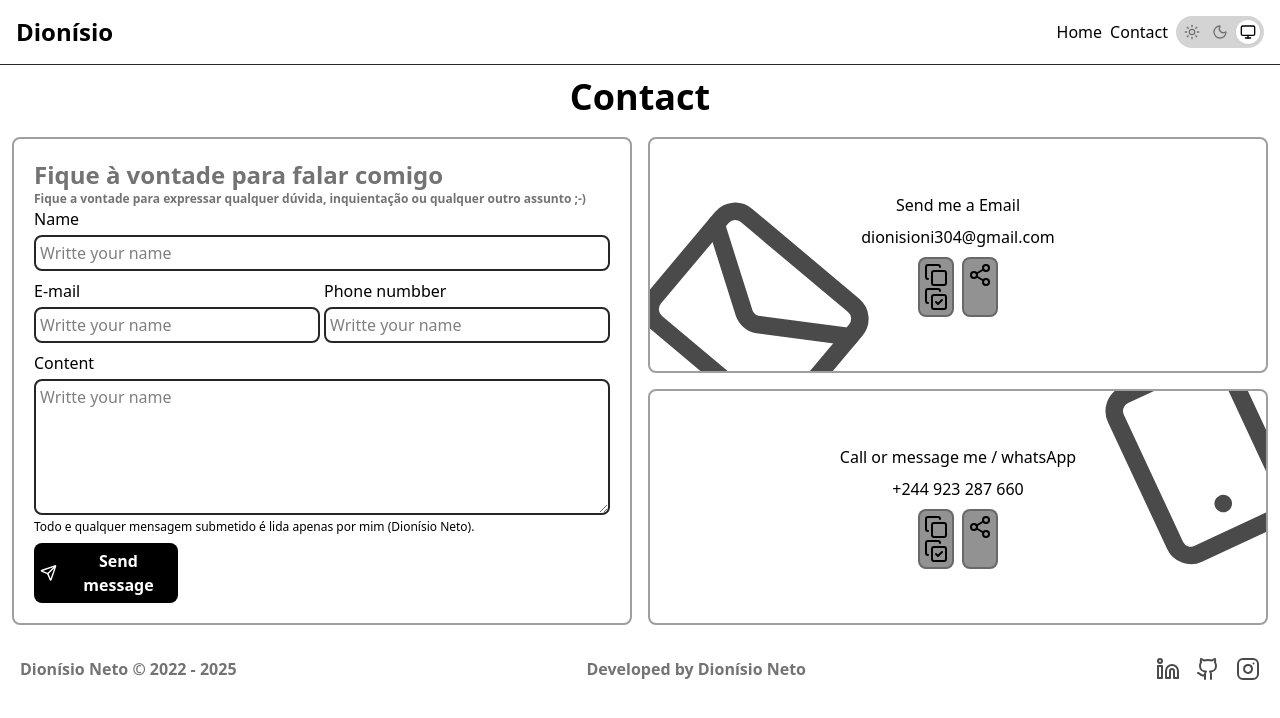
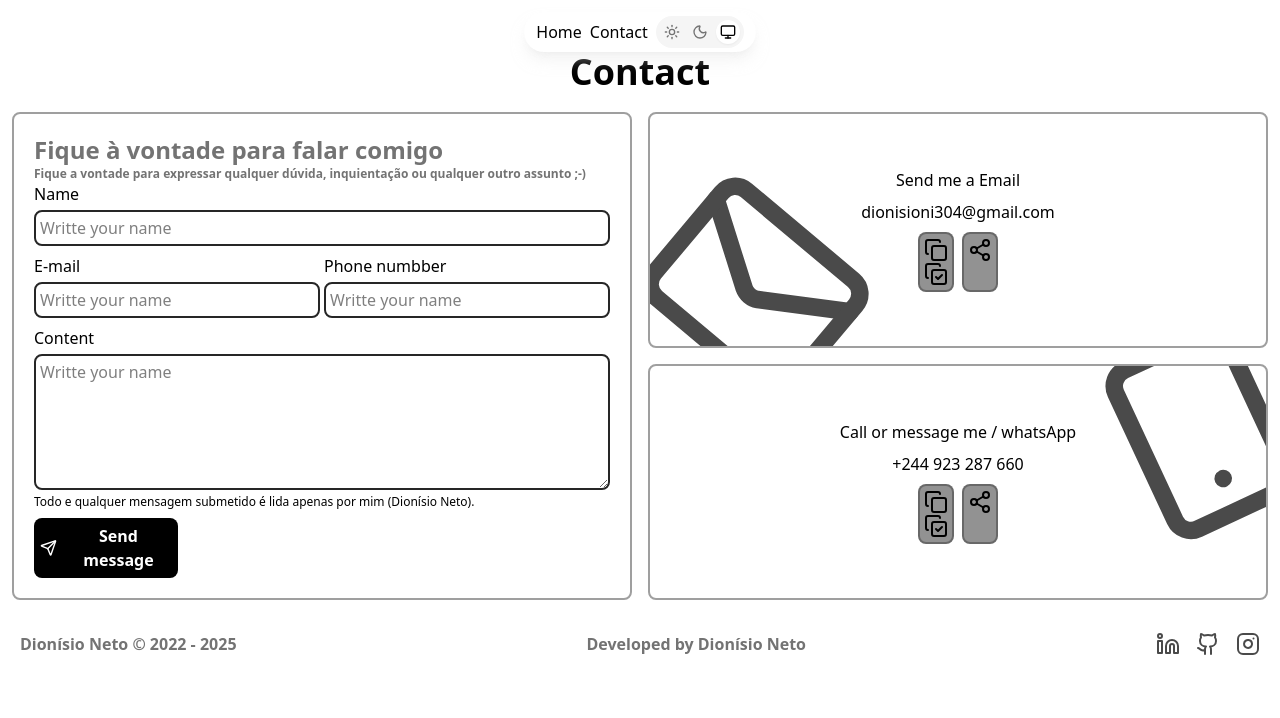
Before and after one commit to DionsioNeto/portfolio, a Vue app: page /contact in a window 1280 px wide. Shown: the top 718 px of the page. Built offline with nearby package versions, Linux system fonts and the light colour scheme.

Commit message:
Header done, of now

```diff
--- a/src/components/theHeader.vue
+++ b/src/components/theHeader.vue
@@ -9,10 +9,8 @@ const tabs = [
 ] as const;
 </script>
 <template>
-  <header class="w-full border-b-1 border-b-neutral-800">
-    <div class="container m-auto flex justify-between p-4 items-center">
-      <div class="font-black text-2xl">Dionísio</div>
-      <div class="">
+  <header class="z-2 mx-auto w-fit rounded-full sticky py-1 px-3 backdrop-blur-xs top-3 borde-2 dark:bg-neutral-900/50 border-neutral-200 dark:border-neutral-700 shadow-lg shadow-neutral-200/50 dark:shadow-neutral-950/50">
+    <nav>
       <ul class="flex items-center gap-2">
         <li>
           <RouterLink to="/">Home</RouterLink>
@@ -21,7 +19,7 @@ const tabs = [
           <RouterLink to="/contact">Contact</RouterLink>
         </li>
         <li>
-            <div class="inline-flex gap-1 rounded-full p-1 bg-neutral-300 dark:bg-neutral-800">
+          <div class="inline-flex gap-1 rounded-full p-1 bg-neutral-100/100 dark:bg-neutral-800/100">
             <button
                 v-for="{ value, Icon } in tabs"
                 :key="value"
@@ -38,7 +36,6 @@ const tabs = [
           </div>
         </li>
       </ul>
-      </div>
-    </div>
+    </nav>
   </header>
 </template>
```
Lines whose indentation alone changed are shown as unchanged.
